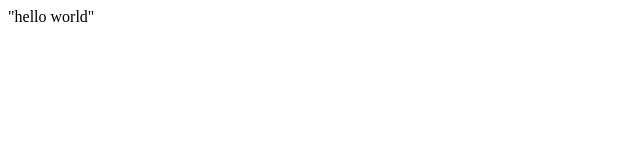
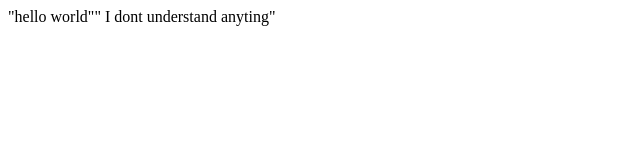
Before and after one commit to zarakjhang-dev/FullStack, a plain HTML site: page index.html in a window 1280 px wide. Shown: the whole page, without its empty margins (0-640 px from the left). Drawn offline with Linux system fonts and the light colour scheme.

Commit message:
i dont understand anything.html

```diff
--- a/index.html
+++ b/index.html
@@ -1,3 +1,3 @@
 <html><body>
-    "hello world"
+    "hello world"" I dont understand anyting"
  </body></html>
```
